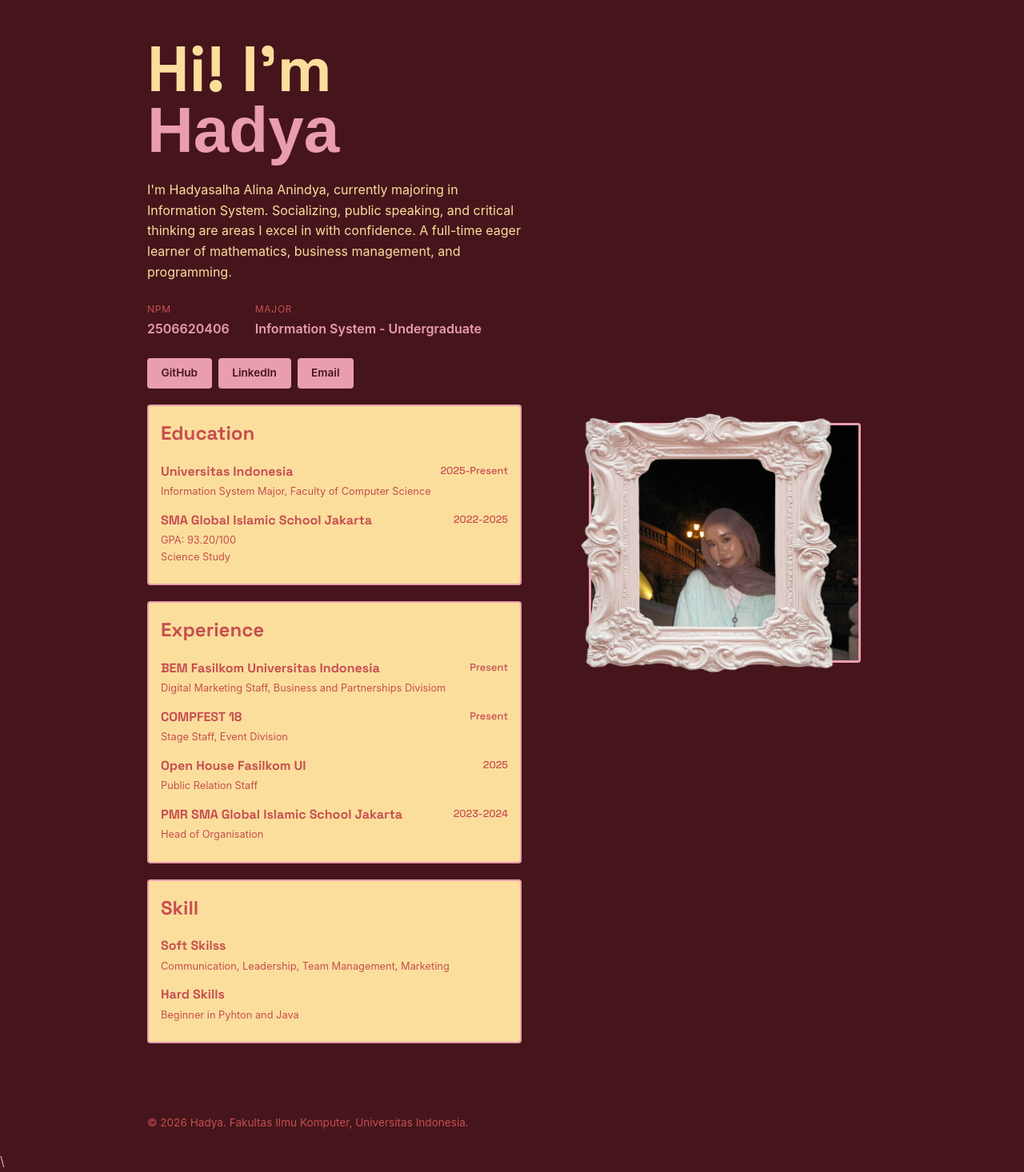
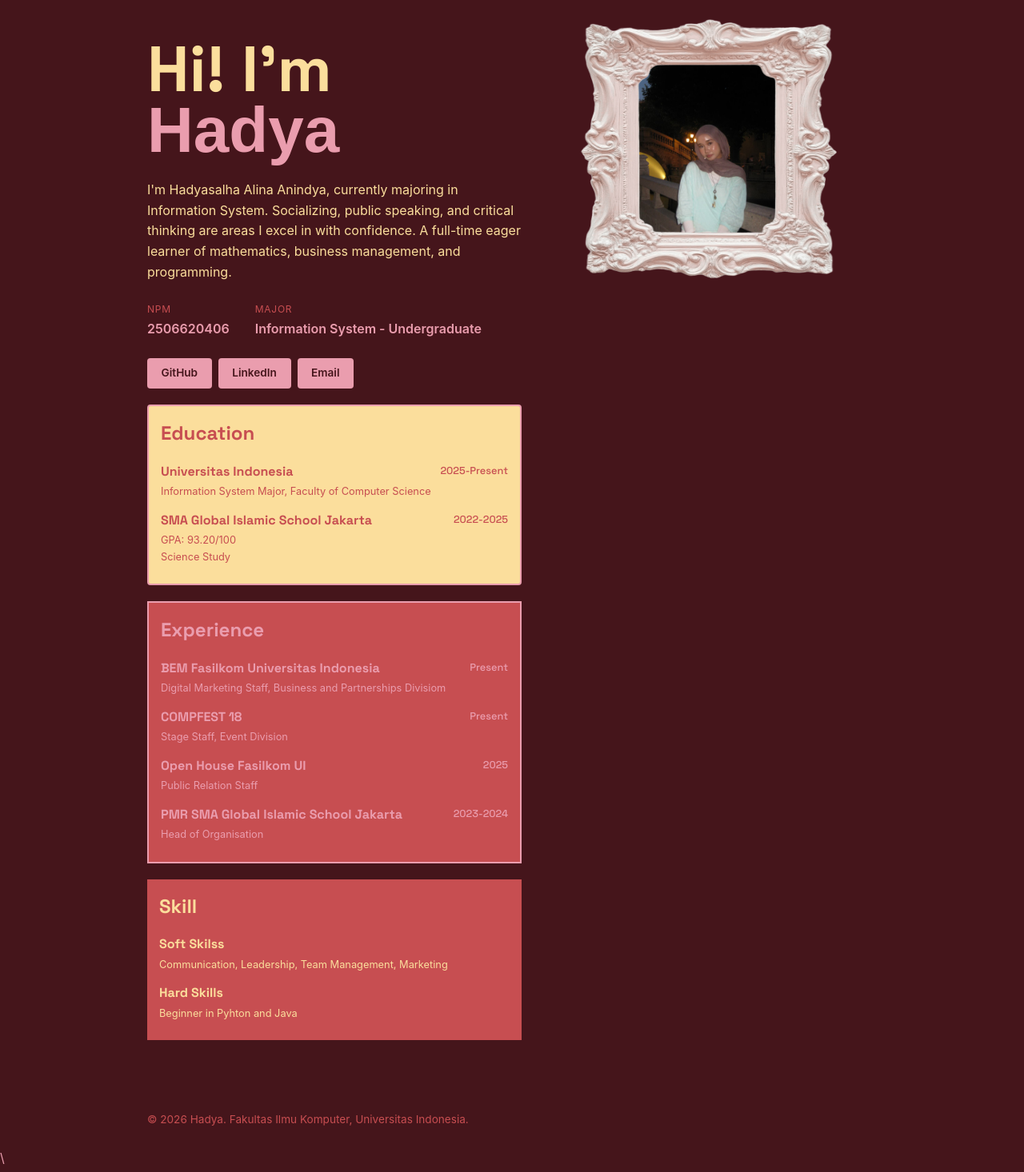
Before and after one commit to hadyasalhaanindya-del/myportofolio, a Django app: page / in a window 1280 px wide. Shown: the part 74-1540 px from the top of the page at 80% size. Run offline with Django 5.2, Linux system fonts and the light colour scheme; some web fonts are replaced.

Commit message:
Updated Foto Frame

```diff
--- a/static/css/style.css
+++ b/static/css/style.css
@@ -79,10 +79,10 @@ h1, .brand {
 .hero-photo {
     grid-area: photo;
     position: relative;
-
     width: 340px;
-    height: 360px;
-    margin-top: -1rem;
+    height: 340px;
+    align-self: start;
+    margin-top: -2rem;
 }
 
 
@@ -90,17 +90,16 @@ h1, .brand {
     position: absolute;
     z-index: 1;
 
-    width: 300px;
-    height: 300px;
+    width: 200px;
+    height: 220px;
 
-    top: 40px;
-    left: 20px;
+    top: 55px;
+    left: 70px;
 
     object-fit: cover;
     border: none;
-    border-radius: var(--radius);
+    border-radius: 0;
 }
-
 
 .photo-frame {
     position: absolute;
@@ -110,7 +109,7 @@ h1, .brand {
     width: 340px;
     height: 340px;
 
-    top: 20px;
+    top: 0px;
     left: 0;
 
     object-fit: fill;
@@ -226,10 +225,10 @@ h1, .brand {
 .experience {
     margin-top: 20px;
     padding: 15px;
-    color: var(--text-muted);
-    background-color: var(--accent);
+    color: var(--radius);
+    background-color: var(--text-muted);
     border: 2px solid var(--ink);
-    border-radius: var(--radius);
+    border-radius: var(--accent);
 }
 
 .experience h1 {
@@ -264,10 +263,10 @@ h1, .brand {
 .skill {
     margin-top: 20px;
     padding: 15px;
-    color: var(--text-muted);
-    background-color: var(--accent);
-    border: 2px solid var(--ink);
-    border-radius: var(--radius);
+    color: var(--accent);
+    background-color: var(--text-muted);
+    border: 2px solid var(--radius);
+    border-radius: var(--ink);
 }
 
 .skill h1 {
@@ -298,33 +297,6 @@ h1, .brand {
 }
 
 
-.hero-photo {
-    grid-area: photo;
-    align-self: center;
-    position: relative;
-}
-
-.photo-block {
-    position: absolute;
-    top: 1.25rem;
-    left: 1.25rem;
-    width: 100%;
-    height: 100%;
-    background-color: var(--accent);
-    border-radius: var(--radius);
-    z-index: 0;
-}
-
-.avatar {
-    position: relative;
-    z-index: 1;
-    display: block;
-    width: 100%;
-    aspect-ratio: 1 / 1;
-    object-fit: cover;
-    border-radius: var(--radius);
-    border: 3px solid var(--ink);
-}
 
 .site-footer {
     padding: 1.5rem;
@@ -354,18 +326,23 @@ h1, .brand {
     }
 }
 
-
 @media (max-width: 600px) {
-    .hero-grid {
-        grid-template-columns: 1fr;
-        grid-template-areas:
-            "identity"
-            "photo"
-            "details";
+    .hero-photo {
+        width: 300px;
+        height: 300px;
+        margin: 0 auto;
     }
 
-    .hero-photo {
-        max-width: 220px;
+    .avatar {
+        width: 175px;
+        height: 195px;
+        top: 50px;
+        left: 62px;
+    }
+
+    .photo-frame {
+        width: 300px;
+        height: 300px;
     }
 
     .social-links {
```
